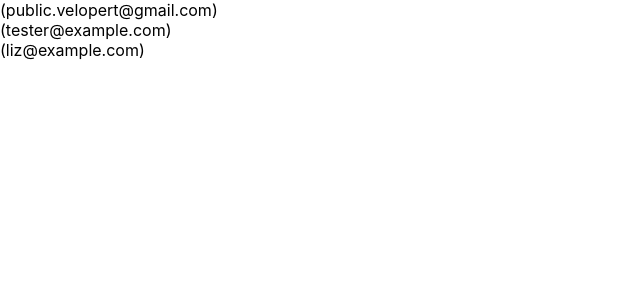
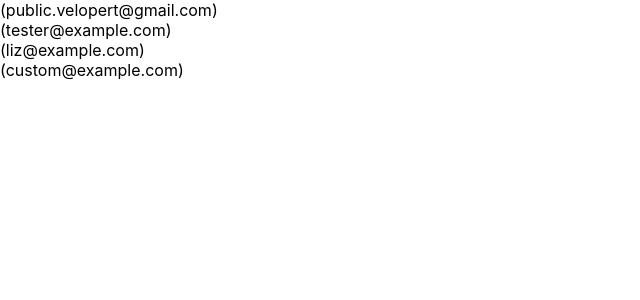
Before and after one commit to Kangbeom-Kim/Modern-react, a React (Create React App) app: page / in a window 1280 px wide. Shown: the top 300 px of the page, without its empty margins (0-640 px from the left). Built offline with nearby package versions, Linux system fonts and the light colour scheme.

Commit message:
useRef로 컴포넌트 안의 변수 만들기

```diff
--- a/src/App.js
+++ b/src/App.js
@@ -1,10 +1,37 @@
-import React from 'react';
+import React, { useRef } from 'react';
 import UserList from './UserList';
 
 function App() {
+  const users = [
+    {
+      id: 1,
+      username: 'velopert',
+      email: 'public.velopert@gmail.com'
+    },
+    {
+      id: 2,
+      username: 'tester',
+      email: 'tester@example.com'
+    },
+    {
+      id: 3,
+      username: 'liz',
+      email: 'liz@example.com'
+    },
+    {
+      id: 4,
+      username: 'custom',
+      email: 'custom@example.com'
+    },
+  ];
+
+  const nextId = useRef(5);
+  const onCreate = () => {
+    nextId.current += 1;
+  }
   return (
     <>
-      <UserList/>
+      <UserList users={users}/>
     </>
   );
 }
--- a/src/UserList.js
+++ b/src/UserList.js
@@ -5,24 +5,7 @@ function User({ user }) {
         <div><b>{user.name}</b><span>({user.email})</span></div>
     );
 }
-export default function UserList() {
-    const users = [
-        {
-            id: 1,
-            username: 'velopert',
-            email: 'public.velopert@gmail.com'
-        },
-        {
-            id: 2,
-            username: 'tester',
-            email: 'tester@example.com'
-        },
-        {
-            id: 3,
-            username: 'liz',
-            email: 'liz@example.com'
-        }
-    ];
+export default function UserList({ users }) {
 
     return (
         <div>
```
